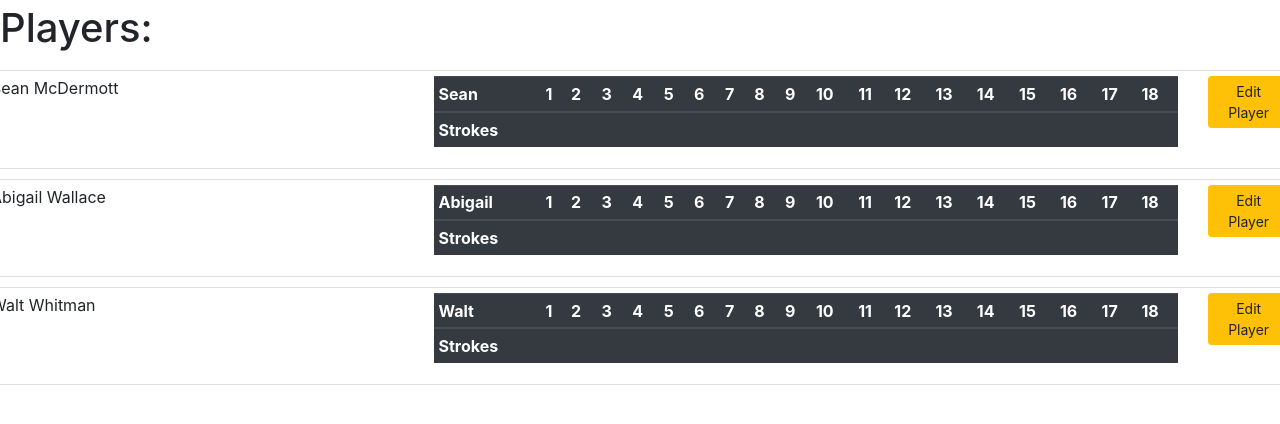
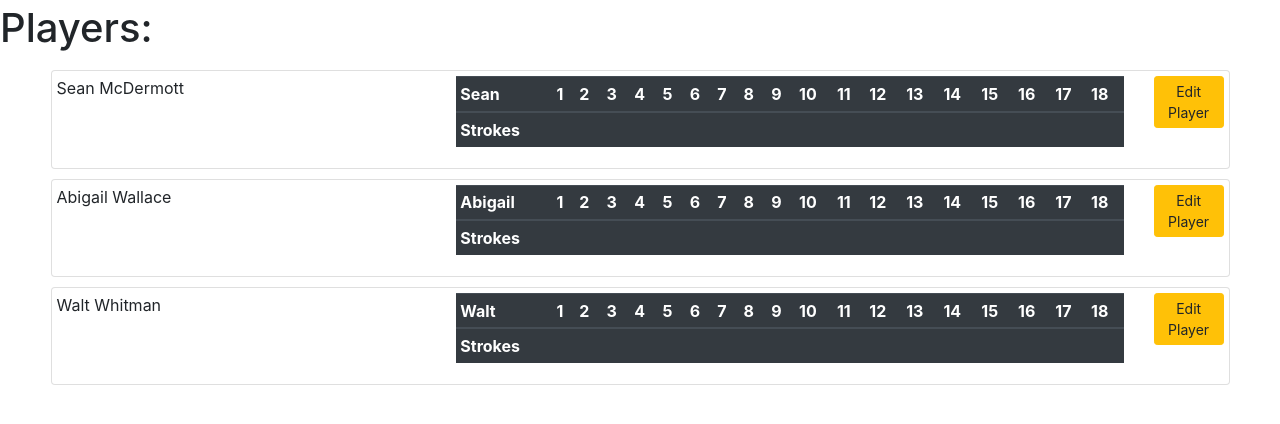
Before and after one commit to seanulus/review-7, an Angular app: page / in a window 1280 px wide. Shown: the part 208-632 px from the top of the page. Built offline with nearby package versions, Linux system fonts and the light colour scheme.

Commit message:
add margin to cards

```diff
--- a/src/app/player-list/player-list.component.css
+++ b/src/app/player-list/player-list.component.css
@@ -1,7 +1,8 @@
 .card {
-  width: 100%;
+  width: 90%;
   margin-top: 10px;
   padding: 5px;
+  margin-left: 5%;
 }
 
 .btn {
```
